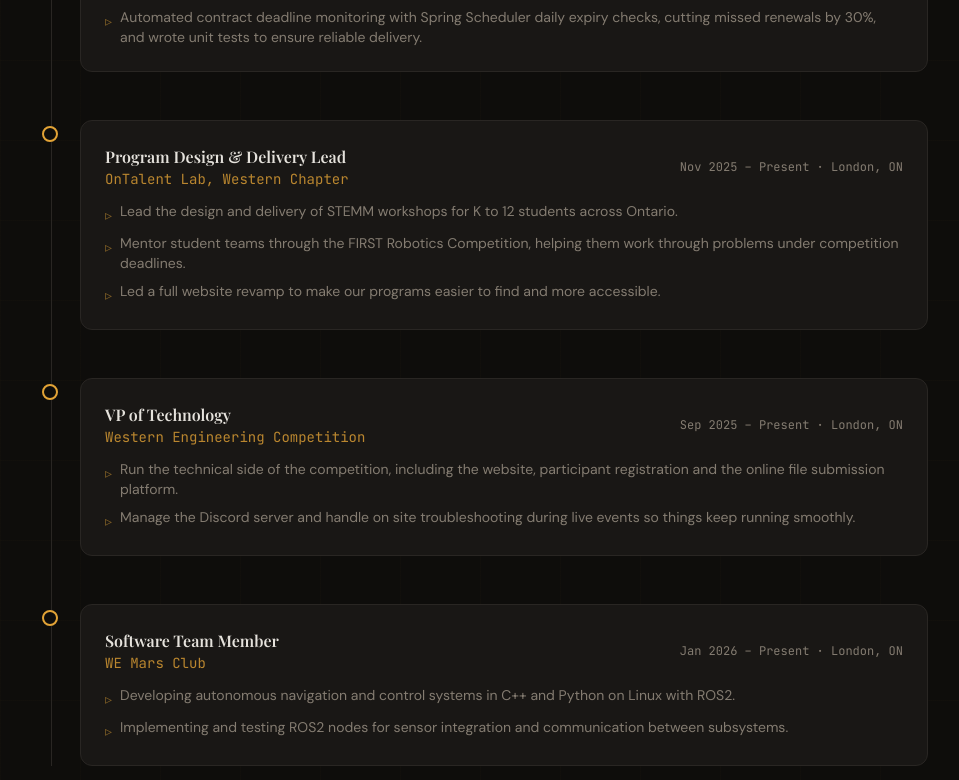
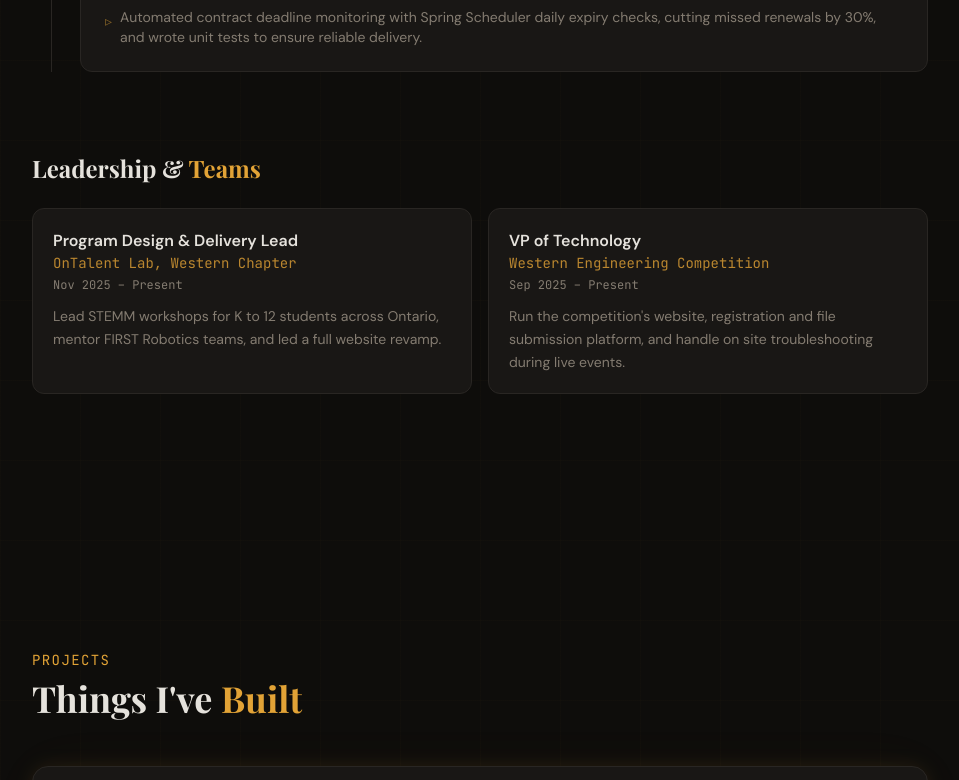
Before and after one commit to Anomaly-E-E/Anomaly-E-E.github.io, a React (Vite) app: page / in a window 1280 px wide. Shown: the part 2180-2960 px from the top of the page, without its empty margins (160-1119 px from the left). Built offline with nearby package versions, Linux system fonts and the light colour scheme; the HTML template or start-up script is replaced by a standard one; a web font is replaced by a local one.

Commit message:
move clubs into leadership section, drop we mars

```diff
--- a/src/components/sections/ExperienceSection.tsx
+++ b/src/components/sections/ExperienceSection.tsx
@@ -24,36 +24,22 @@ const experiences = [
       "Automated contract deadline monitoring with Spring Scheduler daily expiry checks, cutting missed renewals by 30%, and wrote unit tests to ensure reliable delivery.",
     ],
   },
+];
+
+const leadership = [
   {
     role: "Program Design & Delivery Lead",
-    company: "OnTalent Lab, Western Chapter",
-    location: "London, ON",
+    org: "OnTalent Lab, Western Chapter",
     period: "Nov 2025 – Present",
-    bullets: [
-      "Lead the design and delivery of STEMM workshops for K to 12 students across Ontario.",
-      "Mentor student teams through the FIRST Robotics Competition, helping them work through problems under competition deadlines.",
-      "Led a full website revamp to make our programs easier to find and more accessible.",
-    ],
+    summary:
+      "Lead STEMM workshops for K to 12 students across Ontario, mentor FIRST Robotics teams, and led a full website revamp.",
   },
   {
     role: "VP of Technology",
-    company: "Western Engineering Competition",
-    location: "London, ON",
+    org: "Western Engineering Competition",
     period: "Sep 2025 – Present",
-    bullets: [
-      "Run the technical side of the competition, including the website, participant registration and the online file submission platform.",
-      "Manage the Discord server and handle on site troubleshooting during live events so things keep running smoothly.",
-    ],
-  },
-  {
-    role: "Software Team Member",
-    company: "WE Mars Club",
-    location: "London, ON",
-    period: "Jan 2026 – Present",
-    bullets: [
-      "Developing autonomous navigation and control systems in C++ and Python on Linux with ROS2.",
-      "Implementing and testing ROS2 nodes for sensor integration and communication between subsystems.",
-    ],
+    summary:
+      "Run the competition's website, registration and file submission platform, and handle on site troubleshooting during live events.",
   },
 ];
 
@@ -105,6 +91,25 @@ const ExperienceSection = () => {
             ))}
           </div>
         </div>
+
+        <ScrollReveal>
+          <h4 className="text-xl md:text-2xl font-bold mt-20 mb-6">
+            Leadership & <span className="text-primary">Teams</span>
+          </h4>
+        </ScrollReveal>
+
+        <div className="grid sm:grid-cols-2 gap-4">
+          {leadership.map((item, i) => (
+            <ScrollReveal key={item.org} delay={i * 0.1}>
+              <div className="h-full p-5 rounded-xl bg-card border border-border hover:border-glow transition-all duration-300">
+                <p className="font-semibold text-foreground">{item.role}</p>
+                <p className="text-sm text-primary/80 font-mono">{item.org}</p>
+                <p className="text-xs text-muted-foreground font-mono mt-1 mb-3">{item.period}</p>
+                <p className="text-sm text-muted-foreground leading-relaxed">{item.summary}</p>
+              </div>
+            </ScrollReveal>
+          ))}
+        </div>
       </div>
     </section>
   );
```
